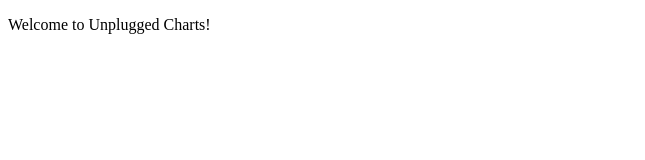
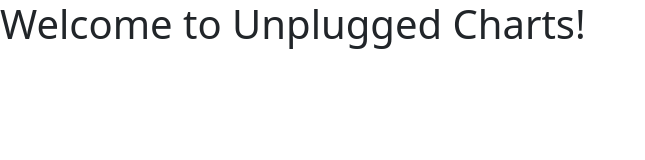
Before and after one commit to fabihere1/unpluggedcanvas, a plain HTML site: page website/index.html in a window 1280 px wide. Shown: the whole page, without its empty margins (0-645 px from the left). Drawn offline with nearby package versions, Linux system fonts and the light colour scheme.

Commit message:
adding bootstrap + some minor changes

```diff
--- a/website/index.html
+++ b/website/index.html
@@ -1,9 +1,11 @@
 <!DOCTYPE HTML>
 <html>
     <head>
-
+        <link href="https://cdn.jsdelivr.net/npm/bootstrap@5.3.7/dist/css/bootstrap.min.css" rel="stylesheet" integrity="sha384-LN+7fdVzj6u52u30Kp6M/trliBMCMKTyK833zpbD+pXdCLuTusPj697FH4R/5mcr" crossorigin="anonymous">
+        <script src="https://cdn.jsdelivr.net/npm/bootstrap@5.3.7/dist/js/bootstrap.bundle.min.js" integrity="sha384-ndDqU0Gzau9qJ1lfW4pNLlhNTkCfHzAVBReH9diLvGRem5+R9g2FzA8ZGN954O5Q" crossorigin="anonymous"></script>
+        <meta charset="utf-8">
     </head>
     <body>
-        <p>Welcome to Unplugged Charts!</p>
+        <h1>Welcome to Unplugged Charts!</h1>
     </body>
 </html>
```
